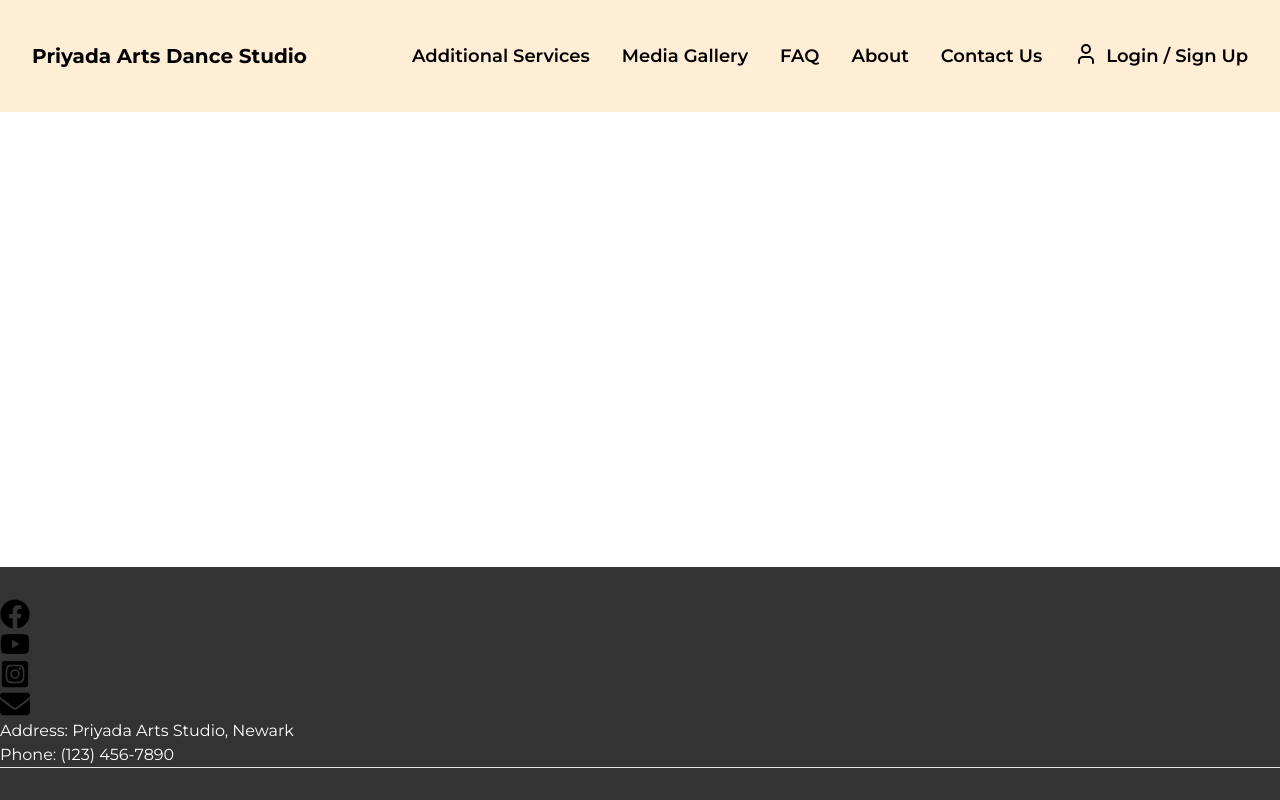
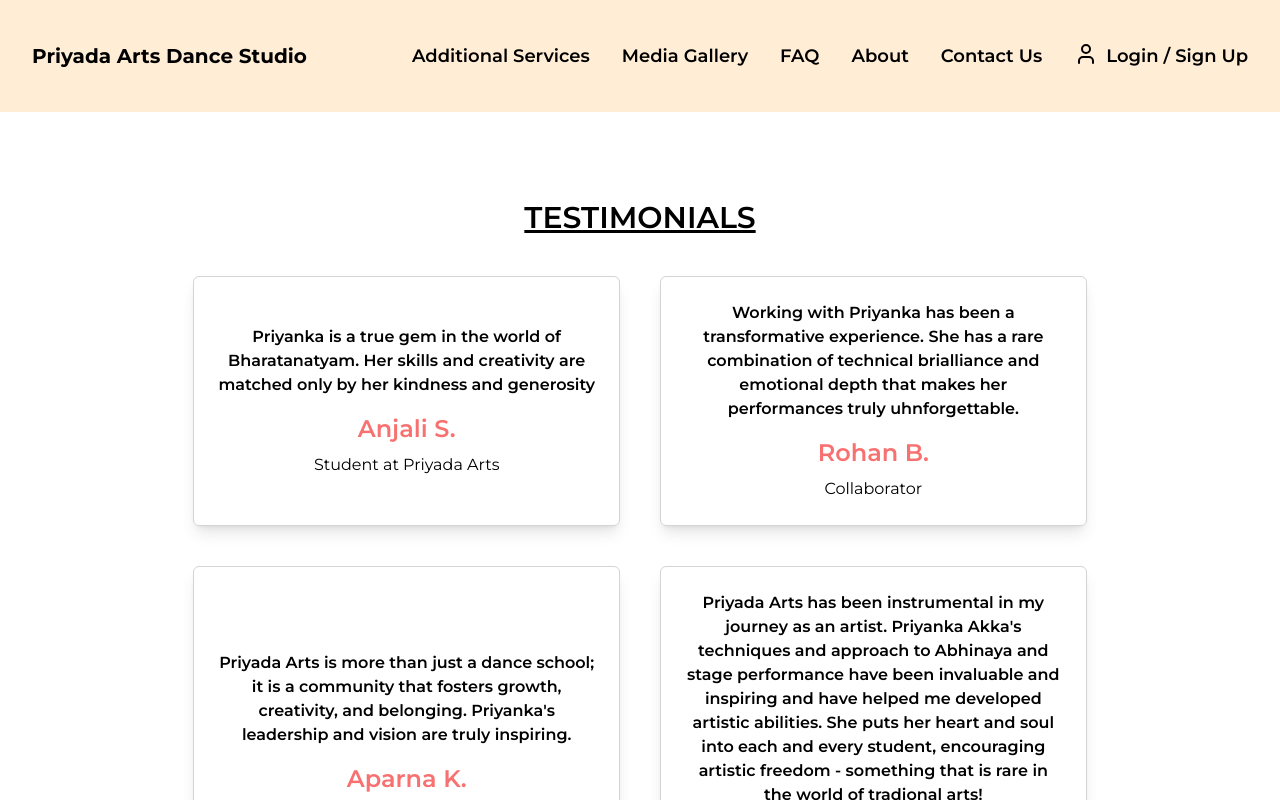
Before and after one commit to Anbui0115/Hackathon-project, a Next.js app in the folder frontend/: page / in a window 1280 px wide. Shown: the top 800 px of the page. Built offline with nearby package versions, Linux system fonts and the light colour scheme.

Commit message:
Testimonials Completed

```diff
--- a/frontend/app/page.jsx
+++ b/frontend/app/page.jsx
@@ -1,14 +1,14 @@
 import Image from 'next/image'
 import NavBar from '@/components/NavBar'
 import Footer from '@/components/Footer'
+import Testimonial from '@/components/Testimonial'
 
 export default function Home() {
   return (
     <main className="">
       <NavBar />
-      <div>
+      <Testimonial />
       <Footer/>
-      </div>
     </main>
   )
 }
--- a/frontend/components/Footer.jsx
+++ b/frontend/components/Footer.jsx
@@ -7,7 +7,7 @@ const footerStyle = {
   backgroundColor: '#333',
   color: '#fff',
   padding: '2rem 0',
-  position: 'absolute',
+  // position: 'absolute',
   bottom: 0,
   width: '100%',
 };
--- /dev/null
+++ b/frontend/components/Testimonial.jsx
@@ -0,0 +1,59 @@
+import React from 'react'
+import TestimonialCard from './TestimonialCard'
+
+const testimonies = [
+  {
+    content: "Priyanka is a true gem in the world of Bharatanatyam. Her skills and creativity are matched only by her kindness and generosity",
+    name: "Anjali S.",
+    role: "Student at Priyada Arts"
+  },
+  {
+    content: "Working with Priyanka has been a transformative experience. She has a rare combination of technical brialliance and emotional depth that makes her performances truly uhnforgettable.",
+    name: "Rohan B.",
+    role: "Collaborator"
+  },
+  {
+    content: "Priyada Arts is more than just a dance school; it is a community that fosters growth, creativity, and belonging. Priyanka's leadership and vision are truly inspiring.",
+    name: "Aparna K.",
+    role: "Student at Priyada Arts"
+  },
+  {
+    content: "Priyada Arts has been instrumental in my journey as an artist. Priyanka Akka's techniques and approach to Abhinaya and stage performance have been invaluable and inspiring and have helped me developed artistic abilities. She puts her heart and soul into each and every student, encouraging artistic freedom - something that is rare in the world of tradional arts!",
+    name: "Keerthana Y",
+    role: "Student at Priyada Arts"
+  },
+  {
+    content: "I met Priyanka on the sets of Mahabharata, and I was immmediately impressed by her techniques and enthusiasm towards Bharatanatyam. It was an immense pleasure to share the stage with her. During that period, she also helped me understand the Talams(rhythmic patterns) and certain steps that were just hard for me to grasp. But her way of guidance just made it easy. It's almost a year of learning from such a friendly and talented guru. Thank you, Priyanka!",
+    name: "Pallab Kar",
+    role: "Student at Priyada Arts"
+  },
+  {
+    content: "I joined Akka's class roughly two years ago. Getting back into Bharatnatyam was intimidating but she made it easy. She was friendly and patience and helped me get the choreography even if it took multiple tries.",
+    name: "Priyanka Subramanyam",
+    role: "Student at Priyada Arts"
+  }
+]
+
+
+//TODO - Bonus - Transition the Cards in one at a time left and right
+
+
+const Testimonial = () => {
+  return (
+    <div className="flex flex-col items-center my-12  "> {/* Notice the added mb-20 */}
+      <div className="text-3xl font-semibold my-10 uppercase underline">Testimonials</div>
+
+      {/* Container for Testimonials Data */}
+      <div className="flex flex-wrap justify-center gap-10 mx-12 w-full">
+        {testimonies.map((testimony, index) => (
+          <TestimonialCard key={index} testimony={testimony} />
+        ))}
+      </div>
+    </div>
+  );
+}
+
+
+export default Testimonial
+
+// Alternate Testimonial Card
--- /dev/null
+++ b/frontend/components/TestimonialCard.jsx
@@ -0,0 +1,32 @@
+import React from 'react'
+
+// TestimonialCard.js
+const TestimonialCard = ({testimony, alignment}) => {
+  const alignmentStyles = {
+    left: 'justify-start',
+    right: 'justify-end',
+  };
+
+  return (
+    <div className={`flex ${alignmentStyles[alignment]} flex-col justify-center items-center gap-4 border p-6 w-full md:max-w-1/3 md:w-1/3  border-stone-300 rounded-md shadow-lg
+    hover:bg-stone-300 transition duration-500 ease-in-out transform hover:-translate-y-1 hover:scale-110
+    `}>
+      <div className="text-black font-semibold text-center">{testimony.content}</div>
+      <div className="text-center">
+        <div className="text-red-400 text-2xl font-semibold text-center">{testimony.name}</div>
+        <div className="text-center mt-2">{testimony.role}</div>
+      </div>
+    </div>
+  )
+}
+
+
+
+
+
+export default TestimonialCard
+
+{/* <div className="flex flex-col items-center gap-2">
+<div className="text-black  font-semibold">{testimony.content}</div>
+<div className="text-red-400 text-2xl font-semibold text-start">- {testimony.name}</div>
+</div> */}
--- a/frontend/package.json
+++ b/frontend/package.json
@@ -12,7 +12,8 @@
     "next": "13.5.5",
     "openai": "^4.12.4",
     "react": "^18",
-    "react-dom": "^18"
+    "react-dom": "^18",
+    "react-responsive-carousel": "^3.2.23"
   },
   "devDependencies": {
     "autoprefixer": "^10",
```
Also changed, not shown: 2 other files (tests, documents, lock files or other folders).
